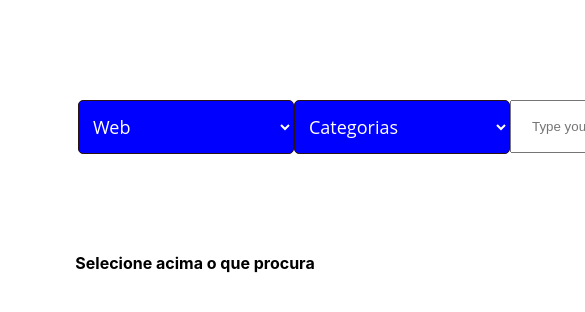
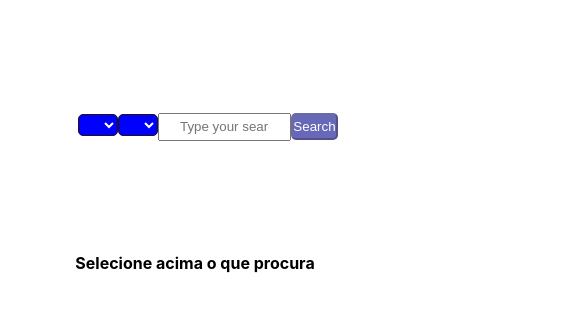
Before and after one commit to rodrigopaaz/lexart-challenge, a React (Create React App) app in the folder frontend/: page / in a window 390 px wide. Shown: the top 312 px of the page, 585 px wide, since content can reach past the window. Built offline with nearby package versions, Linux system fonts and the light colour scheme.

Commit message:
style: add first mobile style

```diff
--- a/frontend/public/index.html
+++ b/frontend/public/index.html
@@ -2,7 +2,7 @@
 <html lang="en">
   <head>
     <meta charset="utf-8" />
-    <link rel="icon" href="%PUBLIC_URL%/favicon.ico" />
+    <link rel="icon" href="%PUBLIC_URL%/preco.png" />
     <meta name="viewport" content="width=device-width, initial-scale=1" />
     <meta name="theme-color" content="#000000" />
     <meta
@@ -24,7 +24,7 @@
       work correctly both with client-side routing and a non-root public URL.
       Learn how to configure a non-root public URL by running `npm run build`.
     -->
-    <title>React App</title>
+    <title>Quero Preço</title>
   </head>
   <body>
     <noscript>You need to enable JavaScript to run this app.</noscript>
--- a/frontend/src/components/ItemCard.js
+++ b/frontend/src/components/ItemCard.js
@@ -1,6 +1,6 @@
 import React from 'react'
 import '../styles/card.css'
-
+import { FaExternalLinkAlt } from 'react-icons/fa'
 export default function ItemCard (item) {
   const { product } = item
   return (
@@ -9,13 +9,8 @@ export default function ItemCard (item) {
         <img src={product.imageUrl} alt="productImage" />
       </div>
       <div>
-        <p className="product__title">
-          {product.siteId === 1 ? 'Mercado Livre' : 'Buscapé'}
-        </p>
-        <div>
           <p>{product.title}</p>
           <p>{`R$${product.price}`}</p>
-        </div>
       </div>
       <a
         className="link"
@@ -23,7 +18,7 @@ export default function ItemCard (item) {
         rel={'pro noreferrer'}
         href={product.linkUrl}
       >
-        Ir a web
+         {product.siteId === 1 ? 'Mercado Livre' : 'Buscapé'} <FaExternalLinkAlt />
       </a>
     </div>
   )
--- a/frontend/src/styles/app.css
+++ b/frontend/src/styles/app.css
@@ -10,6 +10,86 @@
     justify-content: center;
 }
 
+@media only screen and (max-width: 450px){
+    .div__inputs{
+        display: flex;
+        width: 60%;
+        align-items: center;
+        justify-content: space-evenly;
+        height: 30vh;
+    }
+
+    .div__inputs select{
+        width: 1em;
+        height: 3em;
+        border: 1px solid #ccc;
+        border-radius: 5px;
+        padding-left: 5px;
+        padding: 10px;
+        font-size: 18px;
+        font-family: 'Open Sans', sans-serif;
+        color: white;
+        background-color: blue;
+        border: 1px solid rgb(41, 18, 18);
+    }
+
+    .div__inputs select option{
+        width: 1em;
+        font-size: 6px;
+        font-family: 'Open Sans', sans-serif;
+        color: #555;
+        background-color: rgb(247, 247, 247);
+        background-image: none;
+        font-size: 18px;
+        height: 50px;
+        padding: 15px;
+        border: 1px solid rgb(41, 18, 18);
+    }
+
+    .div__inputs input{
+        width: 1em;
+        height: 4em;
+        padding: 6px 20px;
+        margin: 8px 0;
+        box-sizing: border-box;
+    }
+
+    .div__inputs input:focus {
+        background-color:  rgb(169, 169, 199);
+        color: white;
+      }
+
+      .div__inputs button {
+        width: 10em;
+        height: 4em;
+        color: white;
+        background-color: rgb(104, 104, 184);
+        border-radius: 5px;
+        transition-duration: 1s;
+      }
+
+      .div__inputs button:hover{
+        background-color: rgb(159, 165, 194);
+        color: rgb(96, 96, 136);
+      }
+
+
+
+    .div__items{
+        display: flex;
+        flex-wrap: wrap;
+        align-items: center;
+        justify-content: center;
+        width: 100vw;
+    }
+
+    .div__items div{
+        display: flex;
+        justify-content: center;
+        align-items: center;
+    }
+}
+
 .div__inputs{
     display: flex;
     width: 60%;
@@ -19,13 +99,13 @@
 }
 
 .div__inputs select{
-    width: 12em;
-    height: 3em;
+    width: 5em;
+    height: 2em;
     border: 1px solid #ccc;
     border-radius: 5px;
     padding-left: 5px;
     padding: 10px;
-    font-size: 18px;
+    font-size: 8px;
     font-family: 'Open Sans', sans-serif;
     color: white;
     background-color: blue;
@@ -33,20 +113,20 @@
 }
 
 .div__inputs select option{
-    font-size: 18px;
+    font-size: 8px;
     font-family: 'Open Sans', sans-serif;
     color: #555;
     background-color: rgb(247, 247, 247);
     background-image: none;
-    font-size: 18px;
+    font-size: 10px;
     height: 50px;
     padding: 15px;
     border: 1px solid rgb(41, 18, 18);
 }
 
 .div__inputs input{
-    width: 40em;
-    height: 4em;
+    width: 10em;
+    height: 1em;
     padding: 12px 20px;
     margin: 8px 0;
     box-sizing: border-box;
@@ -58,8 +138,8 @@
   }
 
   .div__inputs button {
-    width: 10em;
-    height: 4em;
+    width: 4em;
+    height: 2em;
     color: white;
     background-color: rgb(104, 104, 184);
     border-radius: 5px;
@@ -78,7 +158,7 @@
     flex-wrap: wrap;
     align-items: center;
     justify-content: center;
-    width: 60%;
+    width: 80%;
 }
 
 .div__items div{
--- a/frontend/src/styles/card.css
+++ b/frontend/src/styles/card.css
@@ -1,9 +1,68 @@
+@media only screen and (max-width: 450px){
+    .div__item__card{
+        display: flex;
+        flex-direction: column;
+        background-color:  #ffff;
+        align-items: center;
+        justify-content: center;
+        width: 100vw;
+        padding: 30px 10px;
+        font-weight: 700;
+    }
+
+    .div__item__card a {
+        width: 100%;
+        display: flex;
+        justify-content: space-evenly;
+    }
+
+    .div__item__card p:nth-child(2){
+       font-size: 2em;
+       font-weight: 900;
+    }
+
+    .product__title{
+       font-size: 2em;
+       color: rgb(0, 0, 0);
+       font-weight: 900;
+       text-shadow: 1px 1px rgb(63, 63, 63);
+    }
+
+    .div__items div img{
+        min-width: 5em;
+        max-width: 10em;
+    }
+    .div__item__card div:nth-child(2){
+        display: flex;
+        flex-direction: column;
+        align-items: flex-start;
+        width: 100%;
+    }
+
+    .div__item__card div:nth-child(2){
+        display: flex;
+        flex-direction: column;
+    }
+
+    .link{
+        display: flex;
+        align-items: center;
+        justify-content: center;
+        text-decoration: none;
+        width: 15em;
+        height: 3em;
+        color: rgb(58, 58, 58);
+    }
+}
+
+
+@media only screen and (min-width: 451px) and (max-width: 2600px){
     .div__item__card{
         display: flex;
         background-color:  #ffff;
         align-items: center;
         justify-content: center;
-    width: 100%;
+        width: 100vw;
         padding: 30px 10px;
         font-weight: 700;
     }
@@ -45,3 +104,4 @@
         color: white;
         background-color: blue;
     }
+}
--- /dev/null
+++ b/package.json
@@ -0,0 +1,5 @@
+{
+  "dependencies": {
+    "react-icons": "^4.8.0"
+  }
+}
```
Also changed, not shown: frontend/public/preco.png (added), 1 other file (tests, documents, lock files or other folders). Lines whose indentation alone changed are shown as unchanged.
